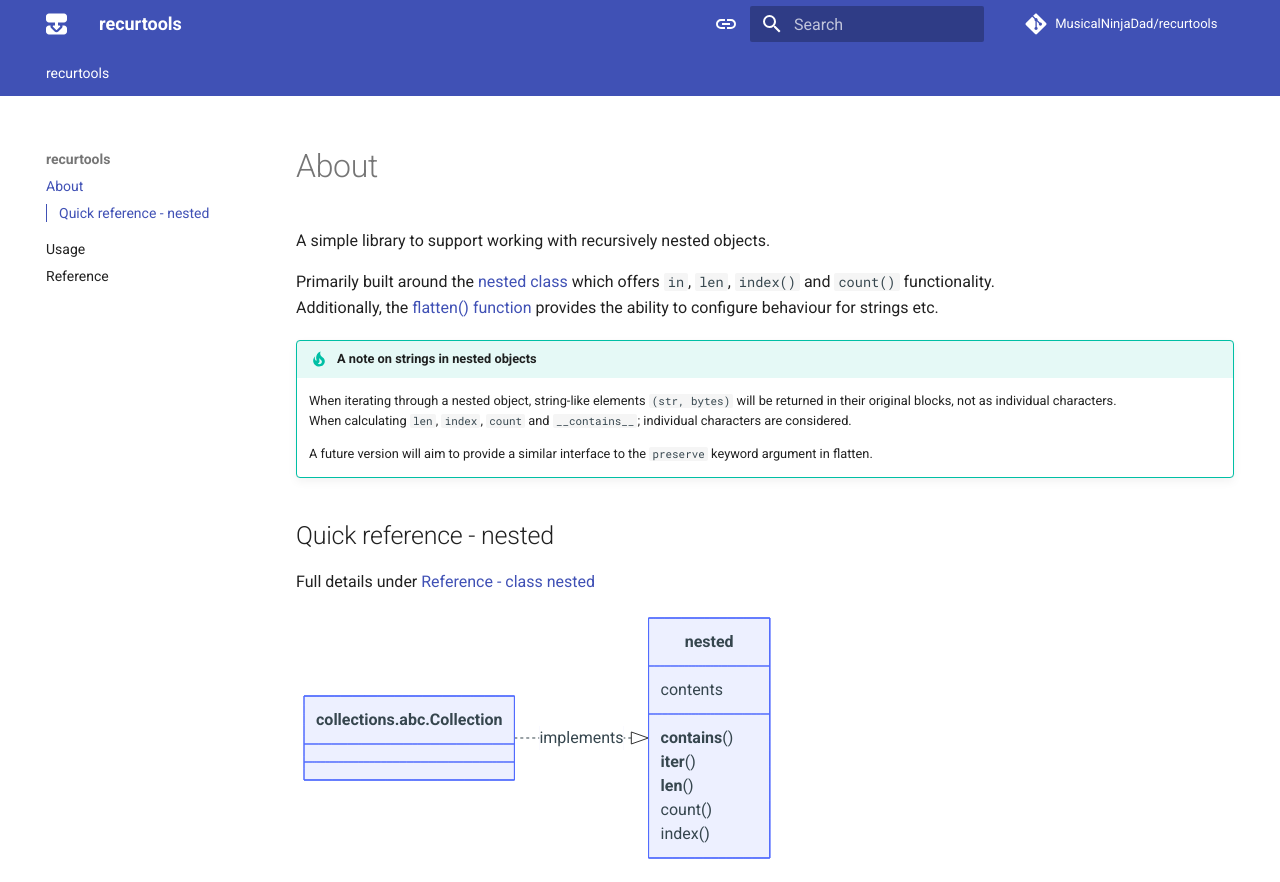
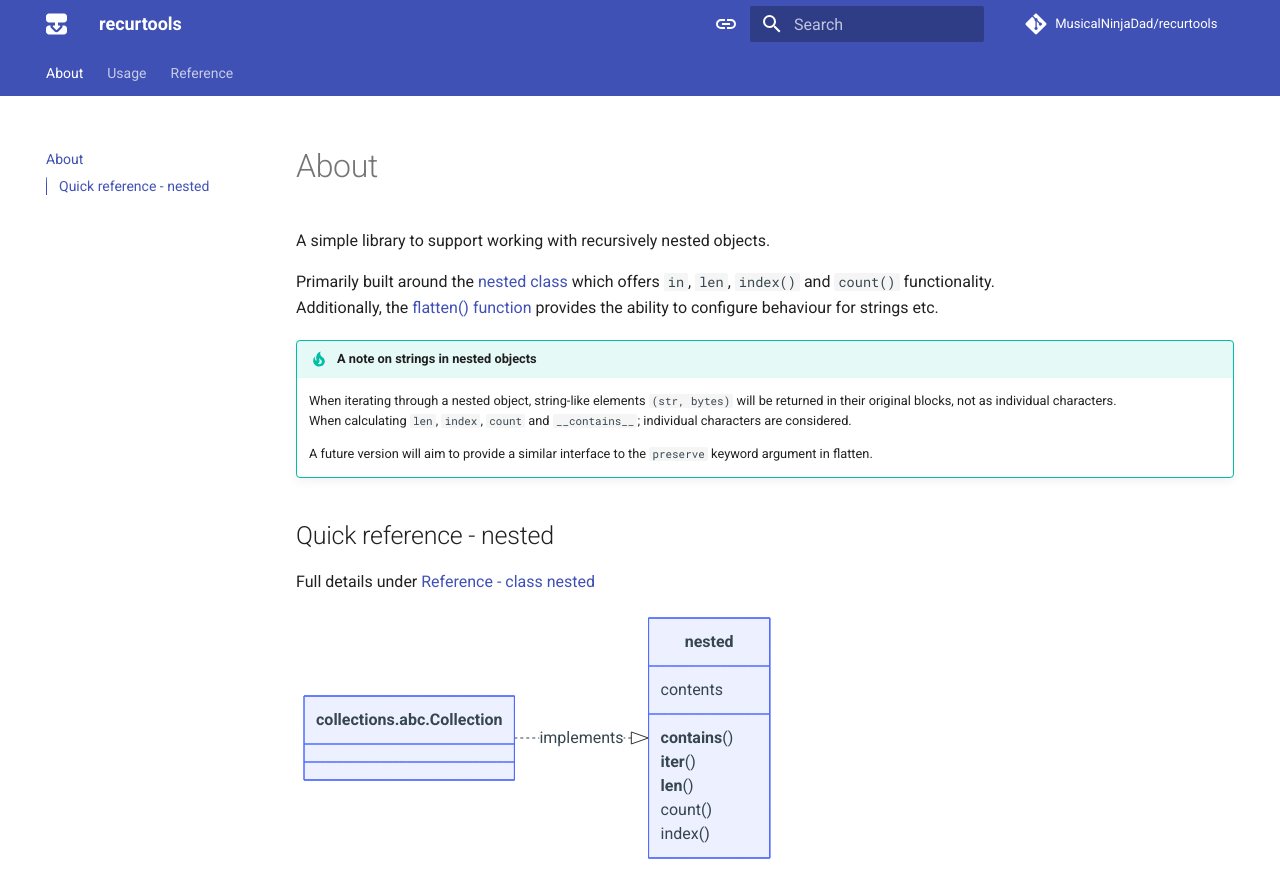
Before and after one commit to MusicalNinjaDad/recurtools, an MkDocs documentation site: the page built from docs/index.md, in a window 1280 px wide and 1055 px high, cut to the strip 0-882 px from the top of the window. Built offline with MkDocs 1.6.1 and Material for MkDocs 9.7.7, drawn with Linux system fonts in a browser that asks for light colours; comment, search, counter and statistics services are not loaded; some of the changed lines change nothing that is shown.

Commit message:
flatten nav structure

```diff
--- a/mkdocs.yml
+++ b/mkdocs.yml
@@ -60,7 +60,6 @@ markdown_extensions:
       format: !!python/name:pymdownx.superfences.fence_code_format
 
 nav:
-- recurtools:
-  - index.md
-  - usage.md
-  - reference.md
+- index.md
+- usage.md
+- reference.md
```
